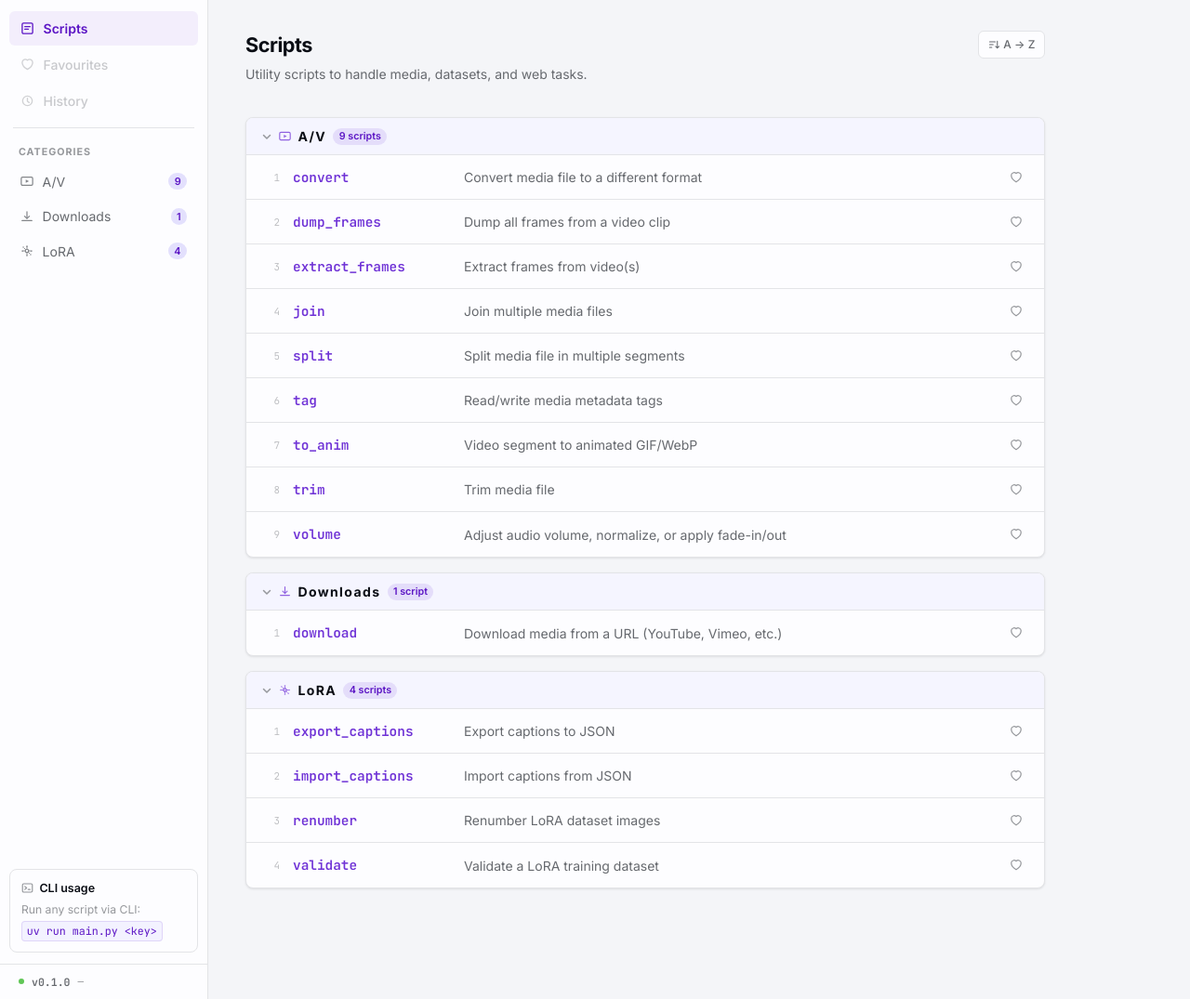
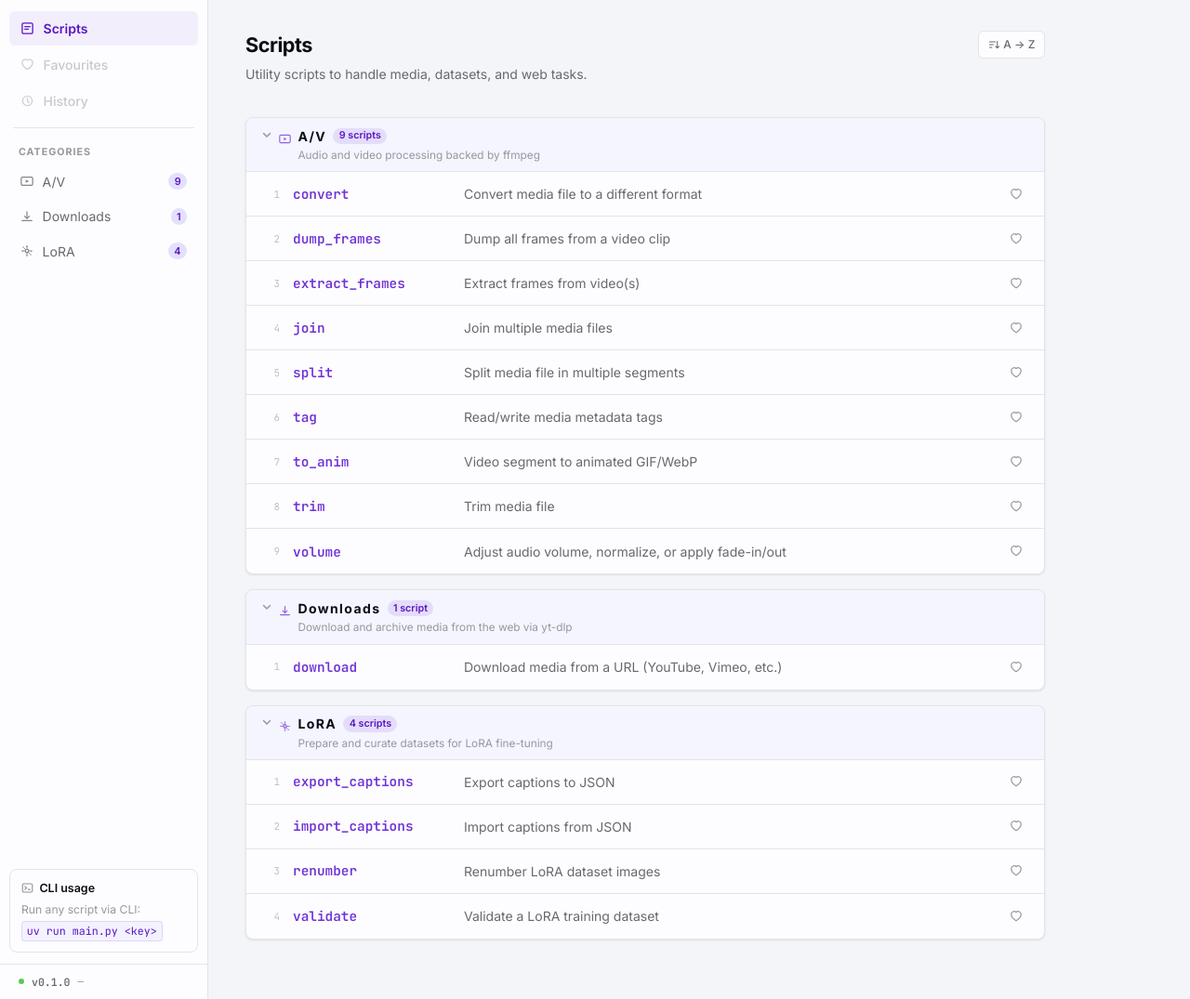
Before and after one commit to ayy-em/scriptorium, a FastAPI app: page / in a window 1280 px wide. Shown: the part 52-1127 px from the top of the page at 93% size. Run offline with FastAPI, Linux system fonts and the light colour scheme; some libraries are stand-ins or nearby versions.

Commit message:
add theme descriptions to category headers and CLI help
Each theme __init__.py now carries a DESCRIPTION tagline. The webapp
shows it as a sub-header below the theme name in the collapsible section
header. The CLI prints it before listing scripts when running
`uv run main.py <theme>`.

- add DESCRIPTION to all 12 theme packages
- add theme_descriptions() to core/registry.py
- main.py _list_theme() prints description before the script list
- webapp index route passes descriptions to template
- index.html restructures .theme-header-left with .theme-header-meta
- style.css: min-height header, flex-start alignment, .theme-desc style

Co-Authored-By: Claude Sonnet 4.6 <noreply@anthropic.com>

```diff
--- a/core/registry.py
+++ b/core/registry.py
@@ -45,6 +45,23 @@ def theme_labels() -> dict[str, str]:
     return result
 
 
+def theme_descriptions() -> dict[str, str]:
+    """Return {theme_key: description} for each discovered theme.
+
+    Reads the DESCRIPTION module attribute; falls back to an empty string if absent.
+
+    Returns:
+        Mapping of theme key to short description string.
+    """
+    result: dict[str, str] = {}
+    for theme in pkgutil.iter_modules(_scripts_pkg.__path__):
+        if theme.name.startswith("_"):
+            continue
+        mod = importlib.import_module(f"scripts.{theme.name}")
+        result[theme.name] = getattr(mod, "DESCRIPTION", "")
+    return result
+
+
 def discover_themes() -> dict[str, dict[str, ModuleType]]:
     """Return {theme: {script_name: module}} for all discovered scripts.
 
--- a/main.py
+++ b/main.py
@@ -2,7 +2,7 @@
 
 import sys
 
-from core.registry import discover, discover_themes
+from core.registry import discover, discover_themes, theme_descriptions
 from core.runner import run
 
 _MIN_ARGS = 2
@@ -39,6 +39,10 @@ def _list_theme(theme: str) -> None:
         available = ", ".join(sorted(all_themes))
         print(f"Unknown theme '{theme}'. Available: {available}", file=sys.stderr)
         sys.exit(1)
+    desc = theme_descriptions().get(theme, "")
+    if desc:
+        print(desc)
+        print()
     scripts = all_themes[theme]
     print(f"Theme '{theme}' ({len(scripts)} script(s)):\n")
     for name, mod in sorted(scripts.items()):
--- a/scripts/api/__init__.py
+++ b/scripts/api/__init__.py
@@ -1,3 +1,4 @@
 """API utility scripts."""
 
 LABEL = "API"
+DESCRIPTION = "HTTP requests, OAuth flows, and web API utilities"
--- a/scripts/av/__init__.py
+++ b/scripts/av/__init__.py
@@ -1,3 +1,4 @@
 """A/V manipulation scripts backed by ffmpeg."""
 
 LABEL = "A/V"
+DESCRIPTION = "Audio and video processing backed by ffmpeg"
--- a/scripts/downloads/__init__.py
+++ b/scripts/downloads/__init__.py
@@ -1,3 +1,4 @@
 """Media download scripts backed by yt-dlp."""
 
 LABEL = "Downloads"
+DESCRIPTION = "Download and archive media from the web via yt-dlp"
--- a/scripts/formats/__init__.py
+++ b/scripts/formats/__init__.py
@@ -1,3 +1,4 @@
 """File format conversion scripts."""
 
 LABEL = "Formats"
+DESCRIPTION = "Convert files between common formats"
--- a/scripts/homeassistant/__init__.py
+++ b/scripts/homeassistant/__init__.py
@@ -1,3 +1,4 @@
 """Home Assistant utility scripts."""
 
 LABEL = "Home Assistant"
+DESCRIPTION = "Automate and query your Home Assistant instance"
--- a/scripts/llm/__init__.py
+++ b/scripts/llm/__init__.py
@@ -1,3 +1,4 @@
 """LLM utility scripts."""
 
 LABEL = "LLM"
+DESCRIPTION = "Work with large language models and their APIs"
--- a/scripts/lora/__init__.py
+++ b/scripts/lora/__init__.py
@@ -1,3 +1,4 @@
 """LoRA training dataset scripts."""
 
 LABEL = "LoRA"
+DESCRIPTION = "Prepare and curate datasets for LoRA fine-tuning"
--- a/scripts/photo/__init__.py
+++ b/scripts/photo/__init__.py
@@ -1,3 +1,4 @@
 """Photo manipulation scripts."""
 
 LABEL = "Photo"
+DESCRIPTION = "Batch-process, convert, and manipulate images"
--- a/scripts/printing/__init__.py
+++ b/scripts/printing/__init__.py
@@ -1,3 +1,4 @@
 """Print-related utility scripts."""
 
 LABEL = "Printing"
+DESCRIPTION = "Format and prepare files for printing"
--- a/scripts/speech/__init__.py
+++ b/scripts/speech/__init__.py
@@ -1,3 +1,4 @@
 """Speech processing scripts."""
 
 LABEL = "Speech"
+DESCRIPTION = "Transcribe, synthesize, and process spoken audio"
--- a/scripts/tabular/__init__.py
+++ b/scripts/tabular/__init__.py
@@ -1,3 +1,4 @@
 """Tabular data processing scripts."""
 
 LABEL = "Tabular"
+DESCRIPTION = "Clean, reshape, and analyse tabular data"
--- a/scripts/web/__init__.py
+++ b/scripts/web/__init__.py
@@ -1,3 +1,4 @@
 """Web UI theme — FastAPI server for browsing and running scripts in the browser."""
 
 LABEL = "Web"
+DESCRIPTION = "Local browser UI for browsing and running scripts"
--- a/webapp/app.py
+++ b/webapp/app.py
@@ -14,7 +14,7 @@ from fastapi.responses import StreamingResponse
 from fastapi.staticfiles import StaticFiles
 from fastapi.templating import Jinja2Templates
 
-from core.registry import discover, discover_themes, theme_labels
+from core.registry import discover, discover_themes, theme_descriptions, theme_labels
 from webapp._form import build_argv, fields_from_parser
 
 _REPO_ROOT = Path(__file__).parent.parent
@@ -86,6 +86,7 @@ async def index(request: Request):
     """List all available scripts grouped by theme."""
     themes = discover_themes()
     labels = theme_labels()
+    descriptions = theme_descriptions()
     return templates.TemplateResponse(
         request,
         "index.html",
@@ -93,6 +94,7 @@ async def index(request: Request):
             "themes": themes,
             "all_themes": themes,
             "labels": labels,
+            "descriptions": descriptions,
             "themes_data_json": _themes_search_json(themes),
             "version": _APP_VERSION,
             "git_hash": _GIT_HASH,
--- a/webapp/static/style.css
+++ b/webapp/static/style.css
@@ -452,8 +452,8 @@ body {
   display: flex;
   align-items: center;
   justify-content: space-between;
-  padding: 0 1rem;
-  height: 40px;
+  padding: 0.55rem 1rem;
+  min-height: 40px;
   cursor: pointer;
   user-select: none;
   background: color-mix(in oklch, var(--bg-hover) 70%, var(--bg-panel));
@@ -467,7 +467,7 @@ body {
 
 .theme-header-left {
   display: flex;
-  align-items: center;
+  align-items: flex-start;
   gap: 0.45rem;
 }
 
@@ -475,21 +475,42 @@ body {
   color: var(--accent);
   opacity: 0.75;
   flex-shrink: 0;
+  margin-top: 2px;
 }
 
 .theme-chevron {
   color: var(--text-faint);
   transition: transform 200ms var(--ease-out);
   flex-shrink: 0;
+  margin-top: 3px;
 }
 
 .theme-chevron.collapsed { transform: rotate(-90deg); }
+
+.theme-header-meta {
+  display: flex;
+  flex-direction: column;
+  gap: 0.2rem;
+}
+
+.theme-header-row {
+  display: flex;
+  align-items: center;
+  gap: 0.45rem;
+}
 
 .theme-name {
   font-size: 0.875em;
   font-weight: 700;
   letter-spacing: 0.1em;
   color: var(--text);
+}
+
+.theme-desc {
+  font-size: 0.74rem;
+  color: var(--text-faint);
+  line-height: 1.3;
+  font-weight: 400;
 }
 
 .theme-badge {
@@ -500,6 +521,7 @@ body {
   background: color-mix(in oklch, var(--accent) 12%, transparent);
   color: var(--accent-text);
   transition: background-color 200ms ease;
+  flex-shrink: 0;
 }
 
 /* ─── Script row ─────────────────────────────────────────────────────────── */
--- a/webapp/templates/index.html
+++ b/webapp/templates/index.html
@@ -34,8 +34,15 @@
                   stroke-linecap="round" stroke-linejoin="round"/>
           </svg>
           <span class="theme-header-icon">{{ theme_icon(theme, 13) }}</span>
-          <span class="theme-name">{{ labels[theme] }}</span>
-          <span class="theme-badge">{{ scripts | length }} script{{ 's' if scripts | length != 1 else '' }}</span>
+          <div class="theme-header-meta">
+            <div class="theme-header-row">
+              <span class="theme-name">{{ labels[theme] }}</span>
+              <span class="theme-badge">{{ scripts | length }} script{{ 's' if scripts | length != 1 else '' }}</span>
+            </div>
+            {% if descriptions[theme] %}
+            <p class="theme-desc">{{ descriptions[theme] }}</p>
+            {% endif %}
+          </div>
         </div>
       </div>
 
```
